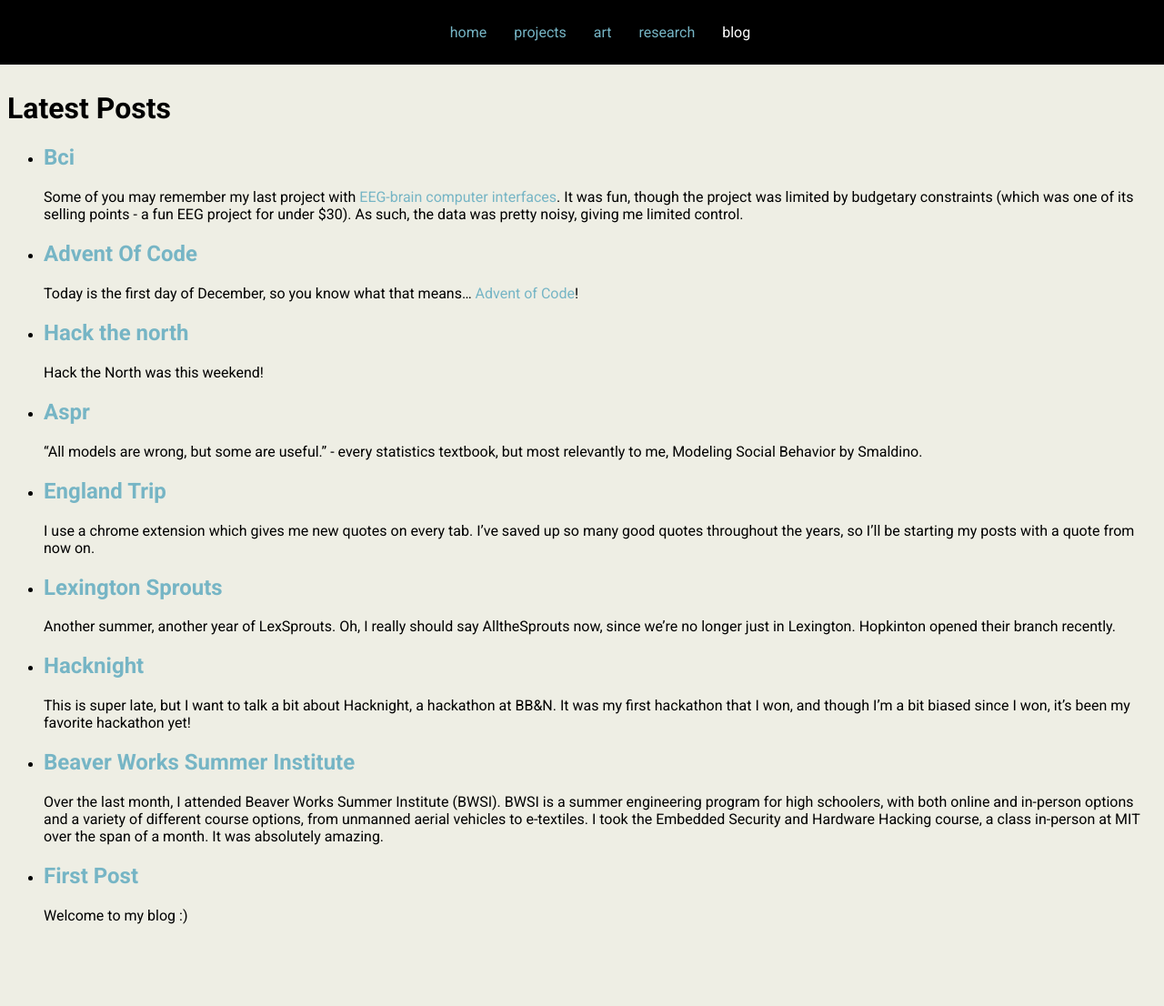
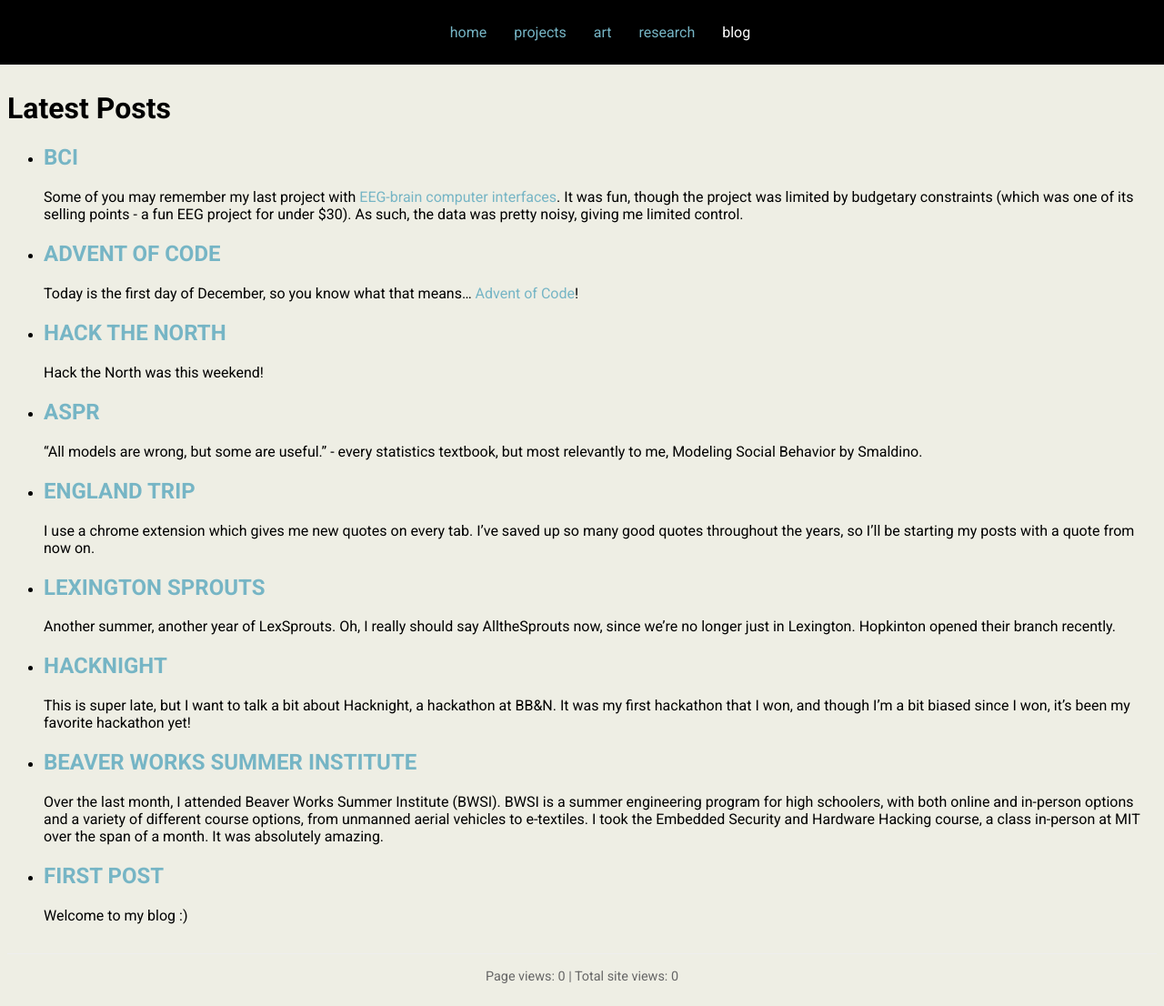
Before and after one commit to swan-07/swan-07.github.io, a Jekyll site: the page built from blog.html, in a window 1280 px wide and 1106 px high. Shown: the whole window at 91% size. Built offline with Jekyll 4.4.1, drawn with Linux system fonts in a browser that asks for light colours.

Commit message:
page view updated

```diff
--- a/_layouts/default.html
+++ b/_layouts/default.html
@@ -17,8 +17,8 @@
   <body>
     {% include navigation.html %}
     {{ content }}
-    <!-- <footer style="text-align: center; margin-top: 2rem; padding: 1rem; border-top: 1px solid #eee; font-size: 0.9rem; color: #666;">
-      Total site views: <span id="total-views">0</span>
-    </footer> -->
+    <footer style="text-align: center; margin-top: 2rem; padding: 1rem; border-top: 1px solid #eee; font-size: 0.9rem; color: #666;">
+      Page views: <span id="view-counter">0</span> | Total site views: <span id="total-views">0</span>
+    </footer>
   </body>
 </html>
--- a/_layouts/post.html
+++ b/_layouts/post.html
@@ -1,7 +1,7 @@
 ---
 layout: default
 ---
-<h1>{{ page.title }}</h1>
-<!-- <p>{{ page.date | date_to_string }} - {{ page.author }} | Views: <span id="view-counter">0</span></p> -->
+<h1>{{ page.title | upcase }}</h1>
+<p>{{ page.date | date_to_string }} - {{ page.author }}</p>
 
 {{ content }}
--- a/assets/js/view-counter.js
+++ b/assets/js/view-counter.js
@@ -1,5 +1,6 @@
-// Counter API integration for static websites
-// Uses Counter API's REST endpoint - no authentication needed
+// Abacus API integration for static websites
+// Uses Abacus counter API - no authentication needed
+// API docs: https://v2.jasoncameron.dev/abacus/
 
 (function() {
   const NAMESPACE = 'swan07-views';
@@ -17,8 +18,8 @@
 
   async function trackEvent(key) {
     try {
-      // Use Counter API's REST endpoint
-      const response = await fetch(`https://api.counterapi.dev/up?namespace=${NAMESPACE}&id=${key}`);
+      // Use Abacus API's /hit endpoint to increment and get value
+      const response = await fetch(`https://abacus.jasoncameron.dev/hit/${NAMESPACE}/${key}`);
       const data = await response.json();
 
       console.log(`[Counter] ${key}: ${data.value}`);
--- a/blog.html
+++ b/blog.html
@@ -7,7 +7,7 @@ title: Blog
 <ul>
   {% for post in site.posts %}
     <li>
-      <h2><a href="{{ post.url }}">{{ post.title }}</a></h2>
+      <h2><a href="{{ post.url }}">{{ post.title | upcase }}</a></h2>
       {{ post.excerpt }}
     </li>
   {% endfor %}
```
Also changed, not shown: _posts/2024-08-25-ASPR.md (+5 -0 lines), _posts/2024-09-17-Hack the North.md (+15 -14 lines).
